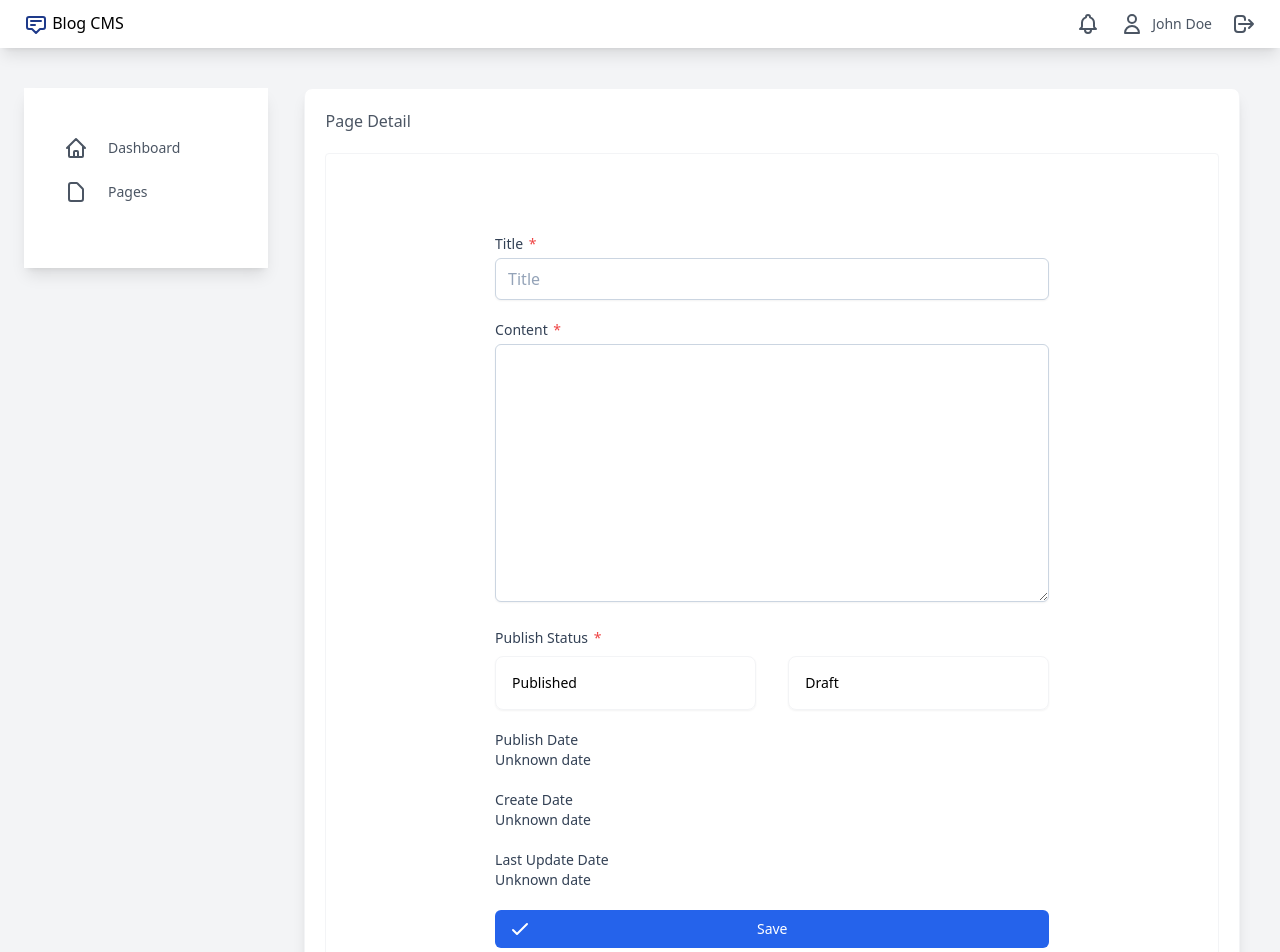
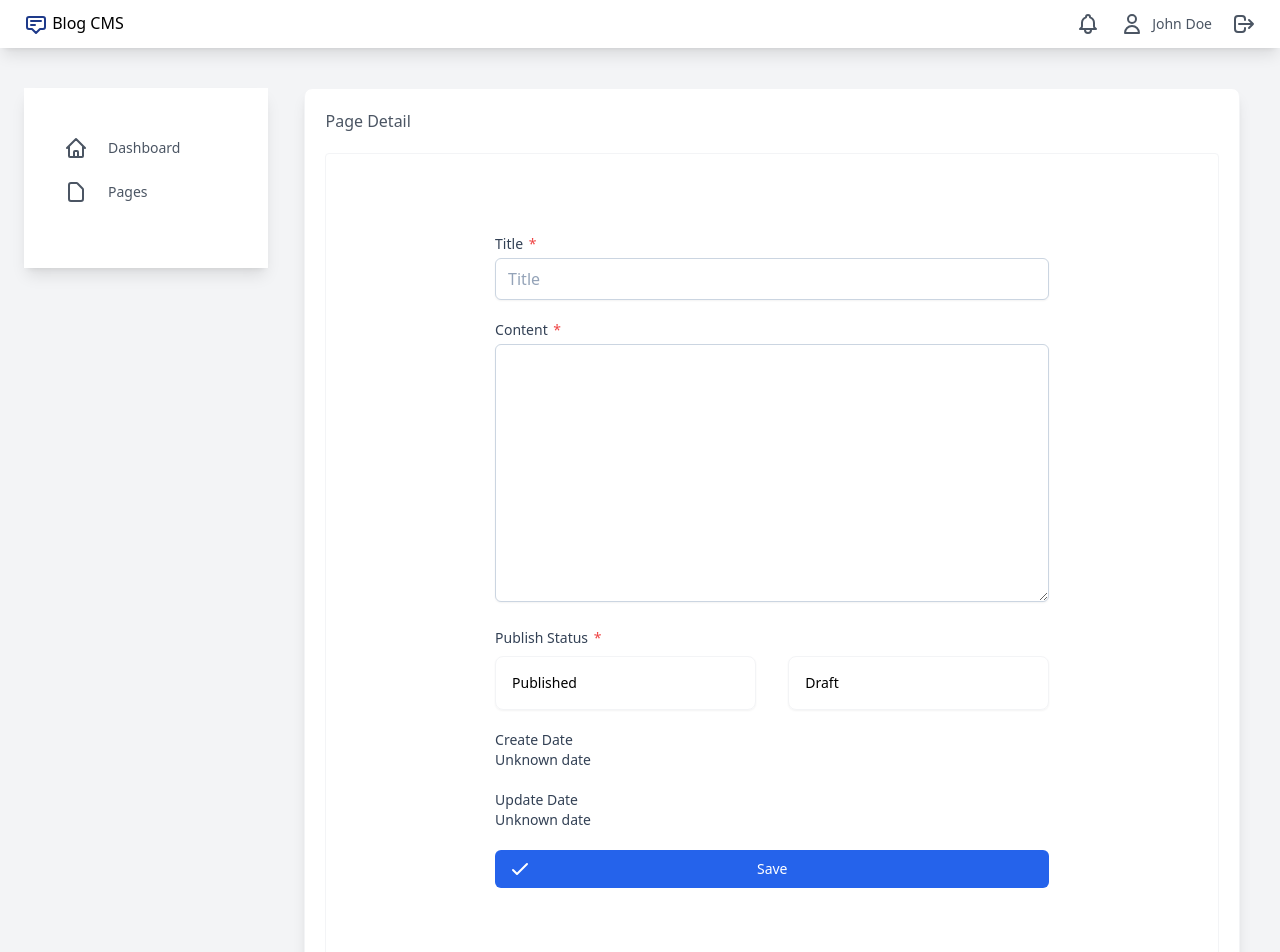
Before and after one commit to kaan35/blog-admin, an Angular app: page /pages/detail/1 in a window 1280 px wide. Shown: the top 952 px of the page. Built offline with nearby package versions, Linux system fonts and the light colour scheme; no server answers.

Commit message:
chore(pages): added page data update after successful page update

```diff
--- a/src/app/pages/pages/pages-detail/pages-detail.component.html
+++ b/src/app/pages/pages/pages-detail/pages-detail.component.html
@@ -143,19 +143,13 @@
                 </div>
                 <div>
                   <label>
-                    <div class='block text-sm text-slate-700'>Publish Date</div>
-                    <div class='text-sm text-slate-700'>{{ page?.publishDate || "Unknown date" }}</div>
-                  </label>
-                </div>
-                <div>
-                  <label>
                     <div class='block text-sm text-slate-700'>Create Date</div>
                     <div class='text-sm text-slate-700'>{{ page?.createDateTime || "Unknown date" }}</div>
                   </label>
                 </div>
                 <div>
                   <label>
-                    <div class='block text-sm text-slate-700'>Last Update Date</div>
+                    <div class='block text-sm text-slate-700'>Update Date</div>
                     <div class='text-sm text-slate-700'>{{ page?.updateDateTime || "Unknown date" }}</div>
                   </label>
                 </div>
--- a/src/app/pages/pages/pages-detail/pages-detail.component.ts
+++ b/src/app/pages/pages/pages-detail/pages-detail.component.ts
@@ -46,7 +46,6 @@ export class PagesDetailComponent implements OnInit {
 
   onSubmit() {
     const id = String(this.route.snapshot.paramMap.get('id'));
-    console.log(this.formData.valid);
     if (this.formData.valid) {
       this.pagesService
         .onSubmitDetail(this.formData.value, id)
@@ -54,6 +53,9 @@ export class PagesDetailComponent implements OnInit {
           this.notificationShow = true;
           this.notificationMessage = response.message;
           this.notificationStatus = response.status;
+          if (response.status == 'success') {
+            this.page = response.data;
+          }
         });
     } else {
       this.notificationShow = true;
```
